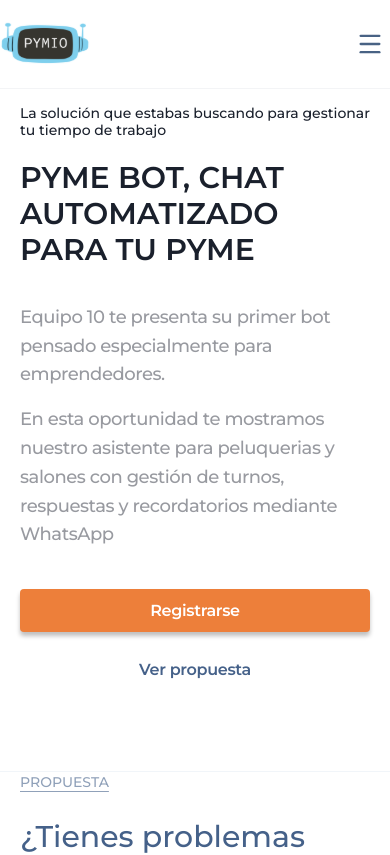
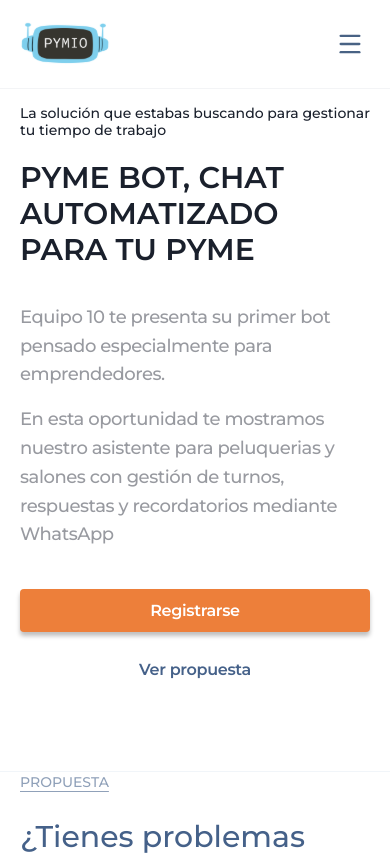
Before and after one commit to dgimenezdeveloper/chatbot-comercial, a Next.js app in the folder frontend/: page / in a window 390 px wide. Shown: the top 855 px of the page. Built offline with nearby package versions, Linux system fonts and the light colour scheme.

Commit message:
fix: update paddings for mobile

```diff
--- a/frontend/src/app/layout.js
+++ b/frontend/src/app/layout.js
@@ -12,8 +12,9 @@ const geistMono = Geist_Mono({
 });
 
 export const metadata = {
-  title: "chatbot-comercial",
-  description: "Landing page and admin dashboard for chatbot-comercial",
+  title: "Pymio chatbot para tu Pyme",
+  description:
+    "Un Chatbot para tu Pyme, gestioná tus turnos y recordatorios de manera automatizada",
 };
 
 export default function RootLayout({ children }) {
--- a/frontend/src/components/layout/navbar/navbar.jsx
+++ b/frontend/src/components/layout/navbar/navbar.jsx
@@ -21,7 +21,7 @@ export default function Navbar() {
   }, []);
 
   return (
-    <nav className="w-full bg-white border-b border-gray-100">
+    <nav className="w-full bg-white border-b border-gray-100 px-5">
       <div className="max-w-300 mx-auto h-22 flex justify-between">
         <Link href="/" className="shrink-0 flex items-center">
           <LogoPymio className="w-22.5 h-11.5 lg:w-31.25 lg:h-16" />
```
